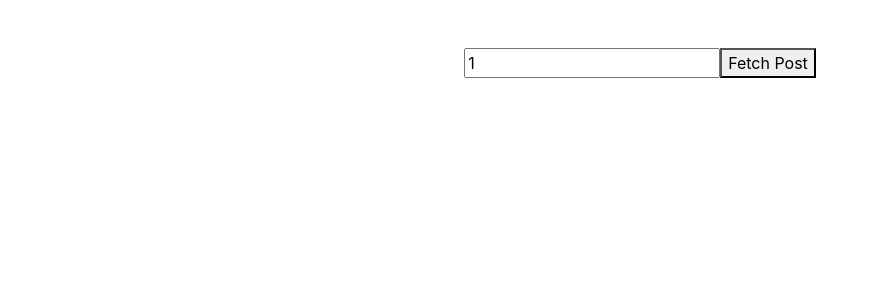
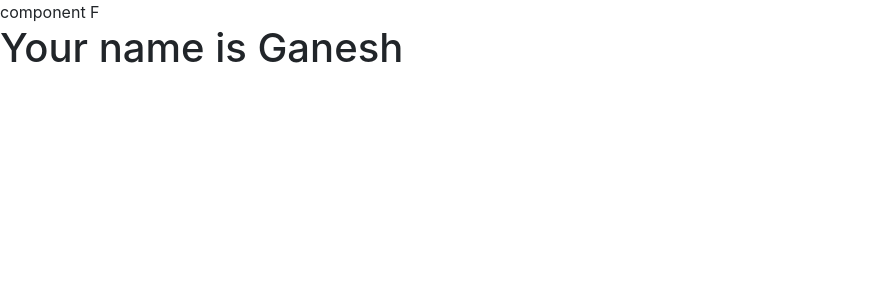
Before and after one commit to Ganesh-11062000/react-hooks, a React (Create React App) app: page / in a window 1280 px wide. Shown: the top 300 px of the page, without its empty margins (0-878 px from the left). Built offline with nearby package versions, Linux system fonts and the light colour scheme; no server answers.

Commit message:
ContextProvider and ContextConsumer example

```diff
--- a/src/App.js
+++ b/src/App.js
@@ -1,11 +1,16 @@
 import React, { Component } from "react";
 import DataFetching from "./components/DataFetchingFromAPI/DataFetching";
+import ComponentD from "./components/useContextHook/ComponentD";
+
+export const userContext = React.createContext();
 
 export class App extends Component {
   render() {
     return (
       <div>
-        <DataFetching />
+        <userContext.Provider value={"Ganesh"}>
+          <ComponentD />
+        </userContext.Provider>
       </div>
     );
   }
--- /dev/null
+++ b/src/components/useContextHook/ComponentD.js
@@ -0,0 +1,12 @@
+import React from 'react'
+import ComponentE from './ComponentE'
+
+function ComponentD() {
+    return (
+        <div>
+            <ComponentE />
+        </div>
+    )
+}
+
+export default ComponentD
--- /dev/null
+++ b/src/components/useContextHook/ComponentE.js
@@ -0,0 +1,12 @@
+import React from 'react';
+import ComponentF from "./ComponentF";
+
+function ComponentE() {
+    return (
+        <div>
+            <ComponentF />
+        </div>
+    )
+}
+
+export default ComponentE
--- /dev/null
+++ b/src/components/useContextHook/ComponentF.js
@@ -0,0 +1,15 @@
+import React from 'react';
+import {userContext} from "../../App";
+
+function ComponentF() {
+    return (
+        <div>
+            component F
+            <userContext.Consumer>
+                {user => <h1>Your name is {user}</h1>}
+            </userContext.Consumer>
+        </div>
+    )
+}
+
+export default ComponentF
```
Also changed, not shown: src/components/useContextHook/ComponentA.js (added, +11 -0 lines), src/components/useContextHook/ComponentB.js (added, +12 -0 lines), src/components/useContextHook/ComponentC.js (added, +11 -0 lines).
